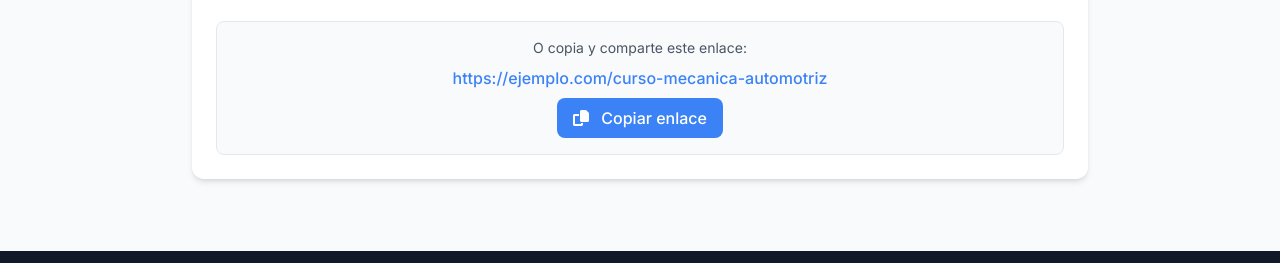
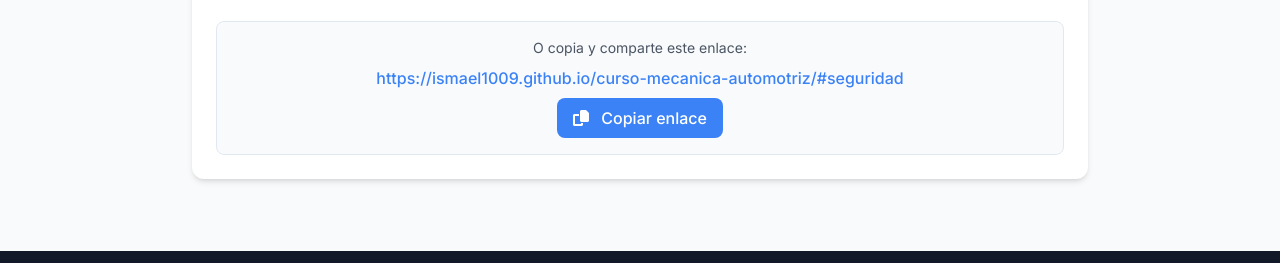
Before and after one commit to Ismael1009/curso-mecanica-automotriz, a plain HTML site: page index.html in a window 1280 px wide. Shown: the part 10977-11240 px from the top of the page. Drawn offline with nearby package versions, Linux system fonts and the light colour scheme.

Commit message:
Update index.html

```diff
--- a/index.html
+++ b/index.html
@@ -679,7 +679,7 @@
 
             <div class="share-link-container mt-6">
                 <p class="text-sm text-gray-600 mb-2">O copia y comparte este enlace:</p>
-                <p id="share-link" class="share-link">https://ejemplo.com/curso-mecanica-automotriz</p>
+                <p id="share-link" class="share-link">https://ismael1009.github.io/curso-mecanica-automotriz/#seguridad</p>
                 <button onclick="copyToClipboard()" class="mt-2 bg-blue-500 hover:bg-blue-600 text-white font-medium py-2 px-4 rounded-lg transition duration-300">
                     <i class="fas fa-copy mr-2"></i> Copiar enlace
                 </button>
```
